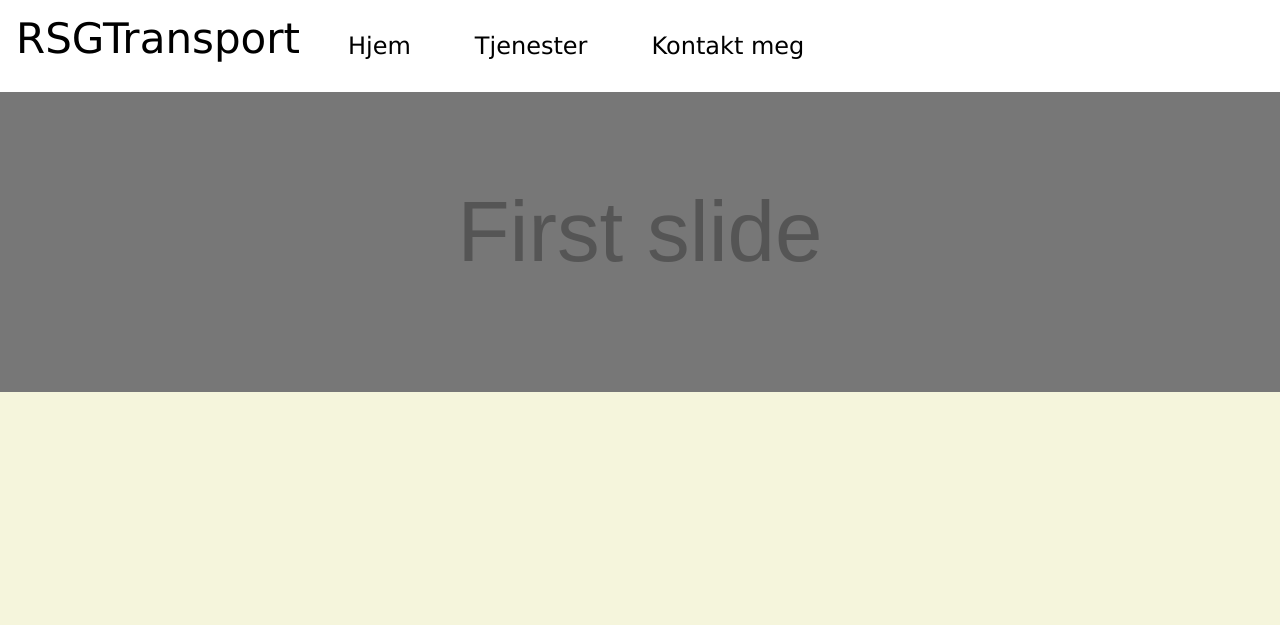
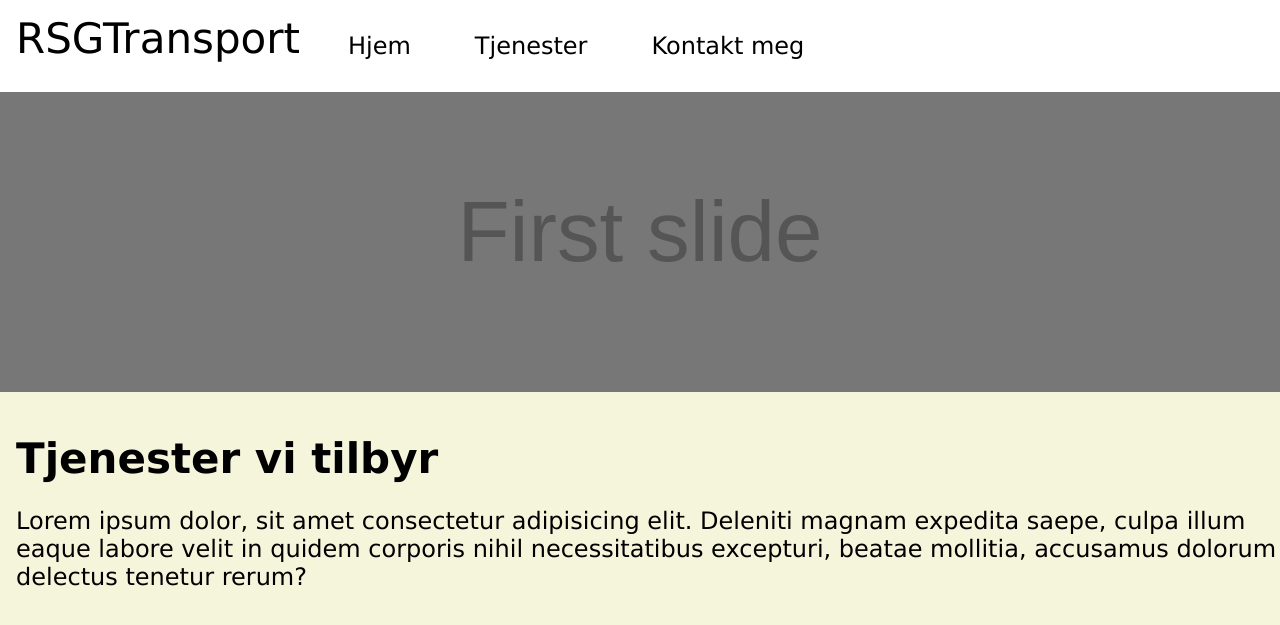
Before and after one commit to JoeBamaVEVO/RSGTransport, a PHP site: page /tjenester.php in a window 1280 px wide. Shown: the top 625 px of the page. Run offline with PHP 8.4, Linux system fonts and the light colour scheme.

Commit message:
små fix

```diff
--- a/index.php
+++ b/index.php
@@ -27,8 +27,6 @@
                 </div>
                 <img src="/bilder/Ihi28Gravemaskin.jpg" alt="">
             </div>
-
-
         </div>
    </div>
 </body>
--- a/tjenester.php
+++ b/tjenester.php
@@ -19,7 +19,13 @@
         <img src="bilder/Bilde3.svg" style="width: 100%" />
       </div>
     </div>
-    <br />
+    <div class="container-fluid">
+      <div class="container-text">
+        <p class="PageHeader">Tjenester vi tilbyr</p>
+
+        <p class="PageText">Lorem ipsum dolor, sit amet consectetur adipisicing elit. Deleniti magnam expedita saepe, culpa illum eaque labore velit in quidem corporis nihil necessitatibus excepturi, beatae mollitia, accusamus dolorum delectus tenetur rerum?</p>
+      </div>
+    </div>
     <script src="script.js"></script>
 </body>
 </html>
```
